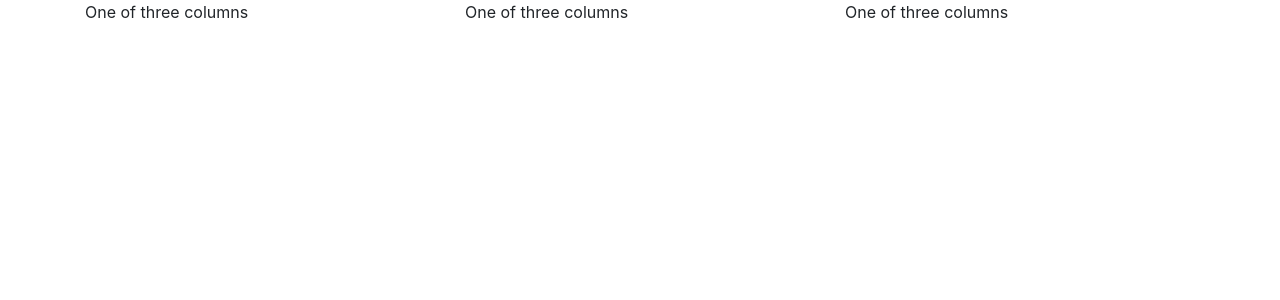
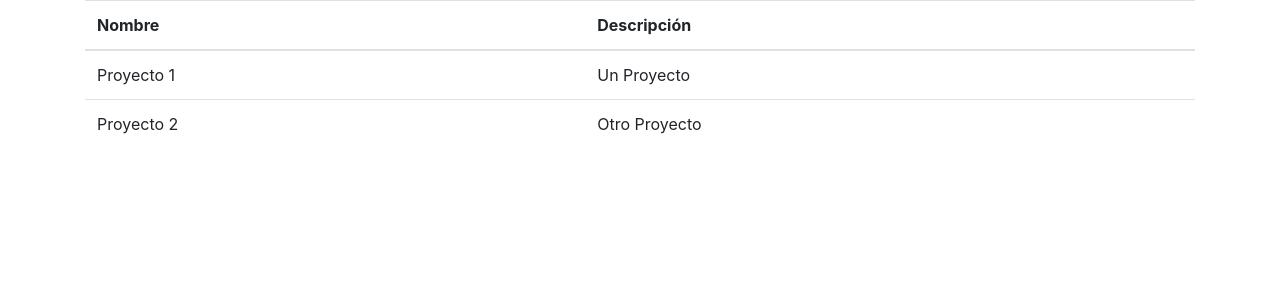
Before and after one commit to fernastereo/tasket, a React (Create React App) app: page / in a window 1280 px wide. Shown: the top 300 px of the page. Built offline with nearby package versions, Linux system fonts and the light colour scheme.

Commit message:
Add DataTable Component

```diff
--- a/src/App.js
+++ b/src/App.js
@@ -1,12 +1,22 @@
 import React from "react";
+import DataTable from "./components/DataTable";
 
 function App() {
   return (
     <div class="container">
       <div class="row">
-        <div class="col-sm">One of three columns</div>
-        <div class="col-sm">One of three columns</div>
-        <div class="col-sm">One of three columns</div>
+        <div class="col-sm">
+          <DataTable
+            columns={[
+              { key: "name", label: "Nombre" },
+              { key: "description", label: "Descripción" },
+            ]}
+            rows={[
+              { name: "Proyecto 1", description: "Un Proyecto" },
+              { name: "Proyecto 2", description: "Otro Proyecto" },
+            ]}
+          />
+        </div>
       </div>
     </div>
   );
--- a/src/components/DataTable.js
+++ b/src/components/DataTable.js
@@ -0,0 +1,31 @@
+import React from "react";
+
+export default function DataTable(props) {
+  const { columns = [], rows = [] } = props;
+  return (
+    <table className="table">
+      <thead>
+        <tr>
+          {columns.map(column => (
+            <th scope="col" key={column.key}>
+              {column.label}
+            </th>
+          ))}
+        </tr>
+      </thead>
+      <tbody>
+        {rows.map((row, index) => {
+          return (
+            <tr key={index}>
+              {columns.map((column, rowIndex) => {
+                return (
+                  <td key={`${column.key}-${rowIndex}`}>{row[column.key]}</td>
+                );
+              })}
+            </tr>
+          );
+        })}
+      </tbody>
+    </table>
+  );
+}
```
